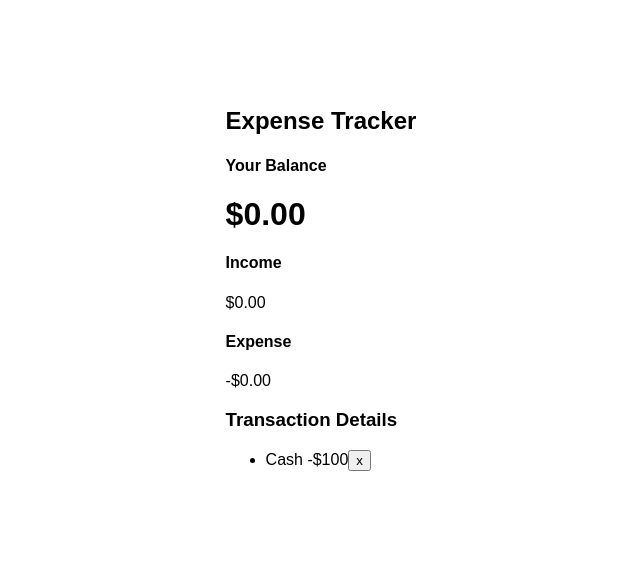
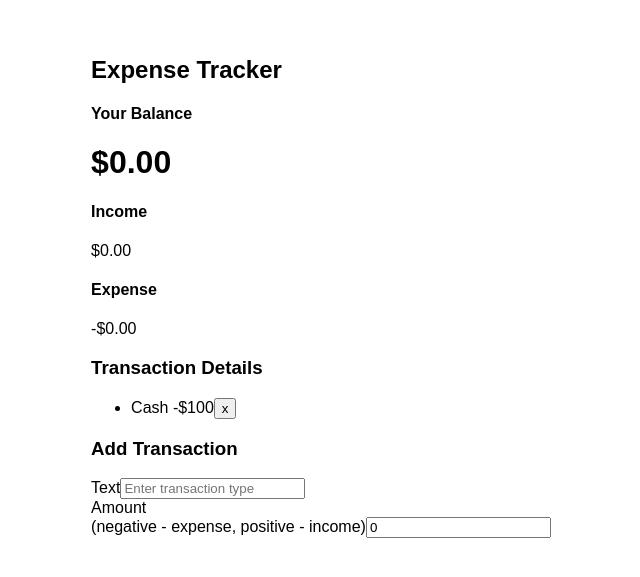
Before and after one commit to statst/ExpenseTracker, a React (Create React App) app: page / in a window 1280 px wide. Shown: the part 113-690 px from the top of the page, without its empty margins (319-959 px from the left). Built offline with nearby package versions, Linux system fonts and the light colour scheme.

Commit message:
added add transaction form

```diff
--- a/src/App.js
+++ b/src/App.js
@@ -3,6 +3,7 @@ import { Header } from './components/Header/Header';
 import { Balance } from './components/Balance/Balance';
 import { Expense } from './components/Expense/Expenses';
 import { Transaction } from './components/Transaction/Transaction';
+import { AddTransaction } from './components/Form/AddTransaction';
 import './App.css';
 
 function App() {
@@ -13,6 +14,7 @@ function App() {
         <Balance />
         <Expense />
         <Transaction />
+        <AddTransaction />
       </div>
     </>
   );
--- a/src/components/Balance/Balance.js
+++ b/src/components/Balance/Balance.js
@@ -4,7 +4,7 @@ export const Balance = () => {
   return (
     <div>
       <h4>Your Balance</h4>
-      <h1 id="balance">$0.00</h1>
+      <h1>$0.00</h1>
     </div>
   )
 }
--- a/src/components/Expense/Expenses.js
+++ b/src/components/Expense/Expenses.js
@@ -2,14 +2,14 @@ import React from 'react';
 
 export const Expense = () => {
   return (
-    <div class="expense-container">
+    <div className="expense-container">
       <div>
           <h4>Income</h4>
-          <p id="income" className = "income">$0.00</p>
+          <p className = "income">$0.00</p>
       </div>
       <div>
           <h4>Expense</h4>
-          <p id="expense" className="expense">-$0.00</p>
+          <p className="expense">-$0.00</p>
       </div>
     </div>
   )
--- /dev/null
+++ b/src/components/Form/AddTransaction.js
@@ -0,0 +1,23 @@
+import React, {useState} from 'react';
+
+export const  AddTransaction = () => {
+  const [transaction, setTransaction] = useState('');
+  const [amount, setAmount] = useState(0);
+  return (
+    <>
+      <h3> Add Transaction </h3>
+      <form>
+        <div className="transaction-form-control">
+          <label htmlFor="text">Text</label>
+          <input type="text" value={transaction} handleChange = {(e) => setTransaction(e.target.value)} placeholder="Enter transaction type"/>
+        </div>
+      </form>
+      <div className="transaction-form-control">
+        <label htmlFor="amount">
+          Amount <br />(negative - expense, positive - income)
+        </label>
+        <input type="number" value={amount} handleChange ={(e) => setAmount(e.target.value)} placeholder="Enter Amount"/>
+      </div>
+    </>
+  )
+}
--- a/src/components/Transaction/Transaction.js
+++ b/src/components/Transaction/Transaction.js
@@ -4,7 +4,7 @@ export const Transaction = () => {
   return (
     <>
       <h3>Transaction Details</h3>
-      <ul id="transaction" className="transaction">
+      <ul className="transaction">
         <li class="negative">
           Cash <span>-$100</span><button className="delete-transaction">x</button>
         </li>
```
